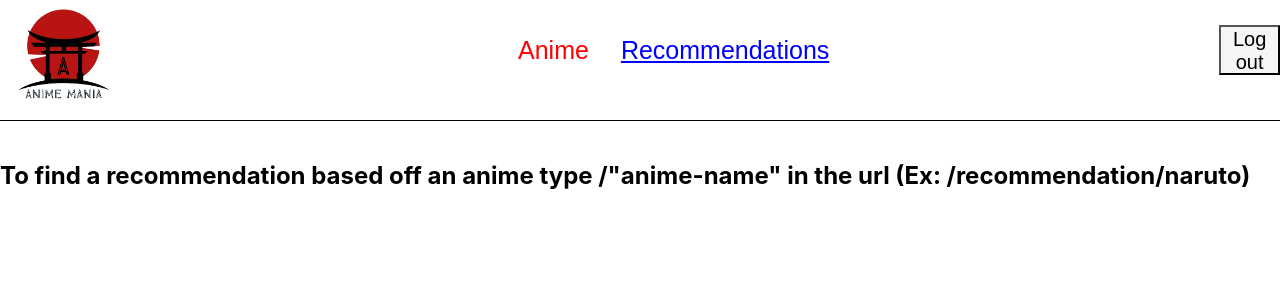
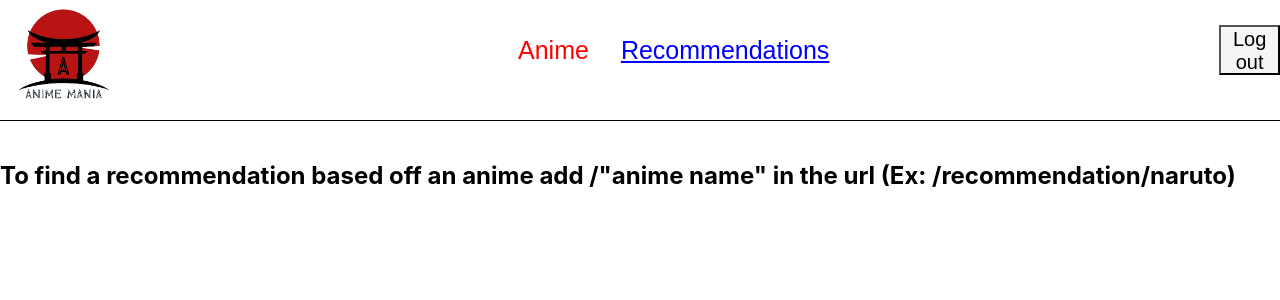
Before and after one commit to Azarul100/AnimeMania, a React (Create React App) app: page /recommendation in a window 1280 px wide. Shown: the top 300 px of the page. Built offline with nearby package versions, Linux system fonts and the light colour scheme.

Commit message:
minor change updated

```diff
--- a/src/pages/RecommendationPage/Recommendation.js
+++ b/src/pages/RecommendationPage/Recommendation.js
@@ -24,7 +24,7 @@ const Recommend = () => {
             <br/>
             <div className ="recLine"></div>
             <br/>
-            <h2>To find a recommendation based off an anime type /"anime-name" in the url {"(Ex: /recommendation/naruto)"}</h2>{/*Currently not implemented yet*/}
+            <h2>To find a recommendation based off an anime add /"anime name" in the url {"(Ex: /recommendation/naruto)"}</h2>{/*Currently not implemented yet*/}
         </>
     );
 };
```
